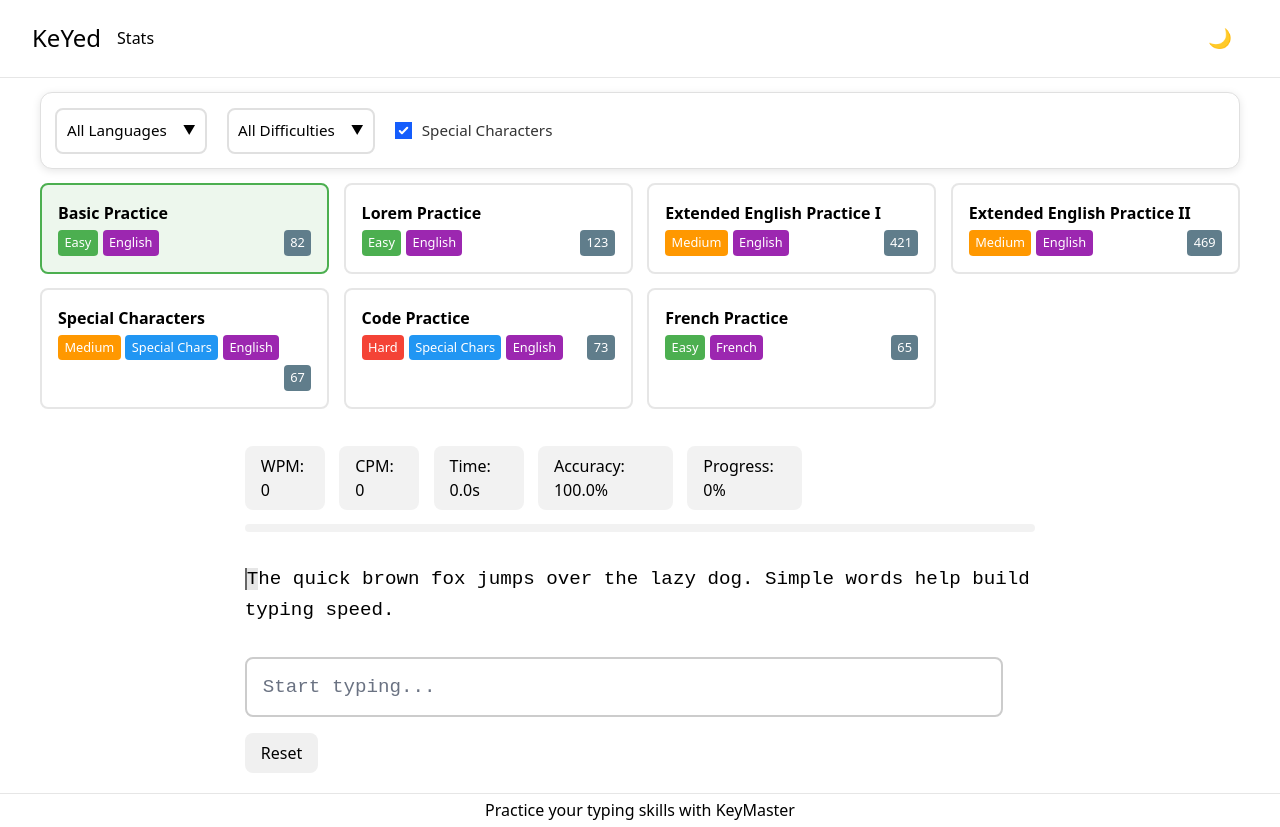
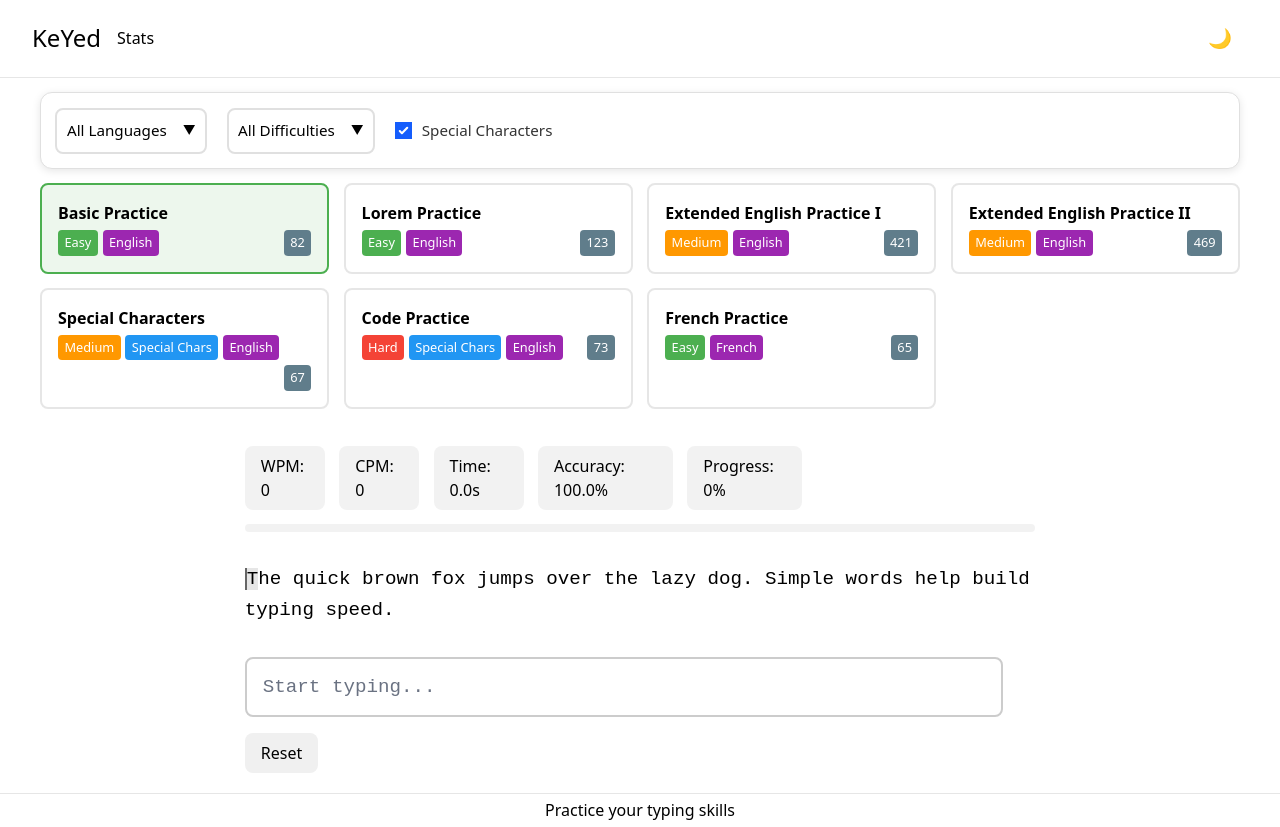
Before and after one commit to Benoit-Welsch/keyed, a SvelteKit app: page / in a window 1280 px wide. Built offline with nearby package versions, Linux system fonts and the light colour scheme.

Commit message:
Style: simplify footer text in layout component

```diff
--- a/src/routes/+layout.svelte
+++ b/src/routes/+layout.svelte
@@ -19,7 +19,7 @@
   </main>
 
   <footer>
-    <p>Practice your typing skills with KeyMaster</p>
+    <p>Practice your typing skills</p>
   </footer>
 </div>
 
```
